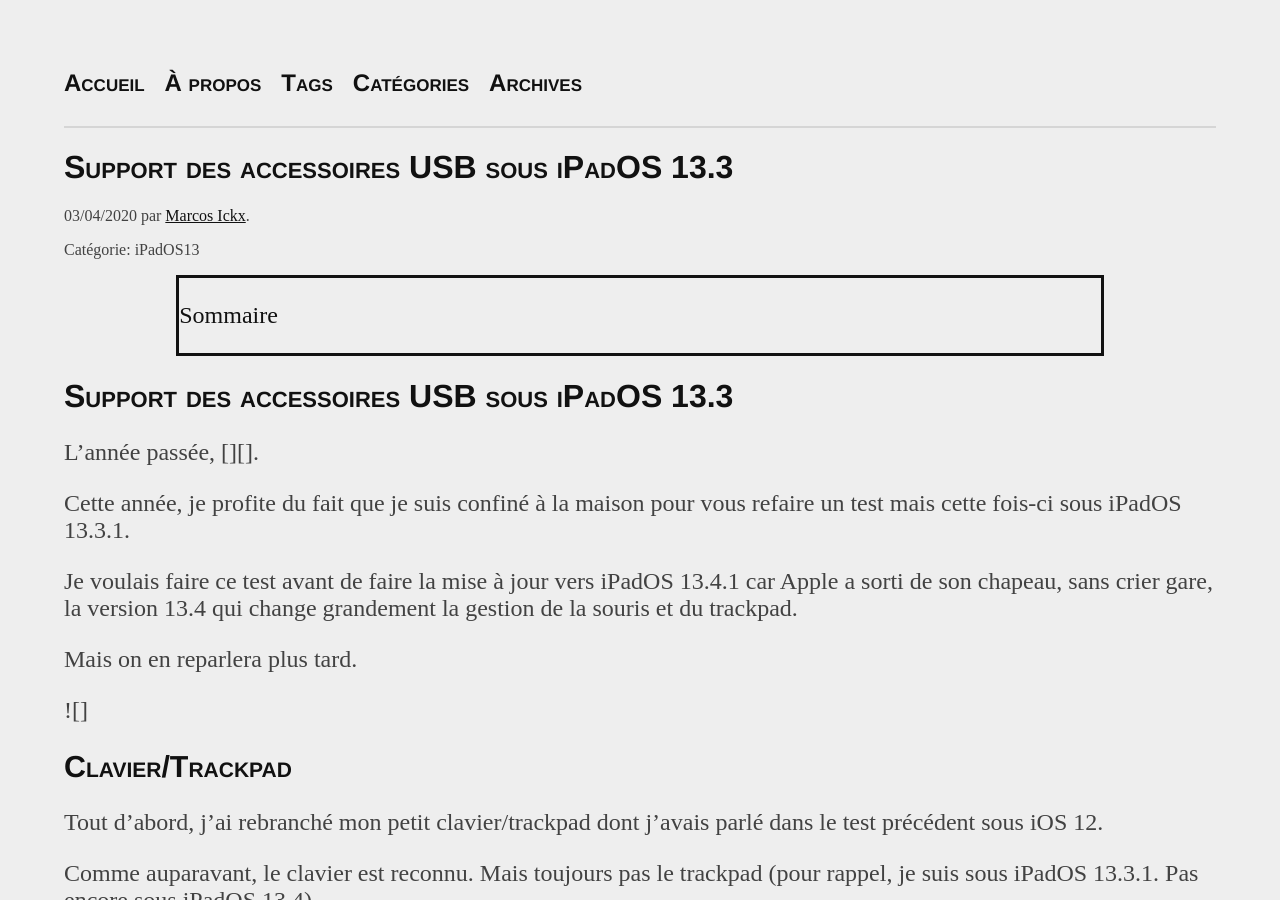
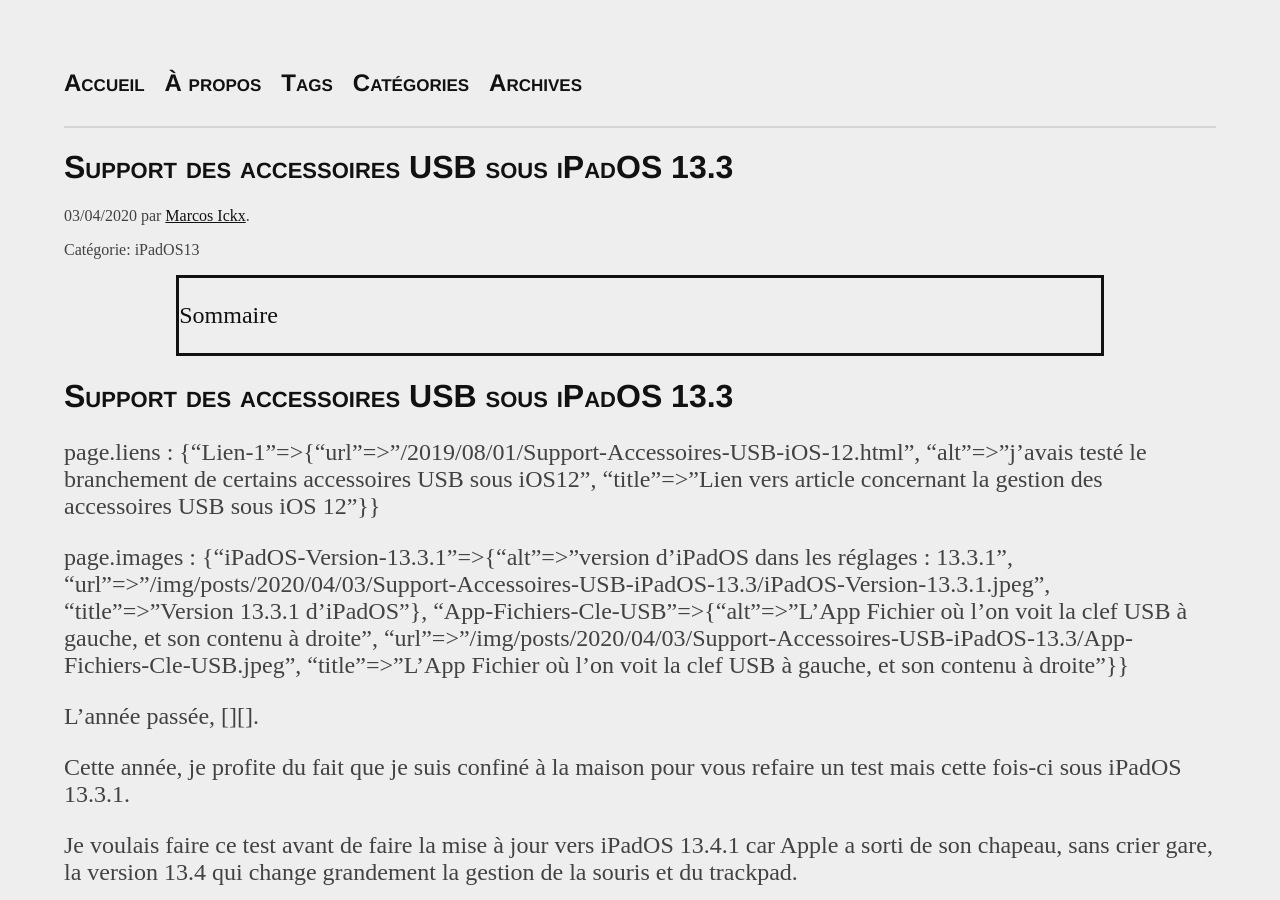
Before and after one commit to MarcosIckx/PreviewMarcosxNet, a Jekyll site: the page built from _posts/2020/2020-04-03-Support-Accessoires-USB-iPadOS-13.3.md, in a window 1280 px wide and 900 px high. Built offline with Jekyll 4.4.1, drawn with Linux system fonts in a browser that asks for light colours.

Commit message:
Update 2020-04-03-Support-Accessoires-USB-iPadOS-13.3.md

```diff
--- a/_posts/2020/2020-04-03-Support-Accessoires-USB-iPadOS-13.3.md
+++ b/_posts/2020/2020-04-03-Support-Accessoires-USB-iPadOS-13.3.md
@@ -71,6 +71,10 @@
 ---
 
 # Support des accessoires USB sous iPadOS 13.3
+
+page.liens : {{ page.liens }}
+
+page.images : {{ page.images }}
 
 L'année passée, [{{ page.liens[Lien-1].alt }}][{{ page.liens[Lien-1].id }}].
 
```
